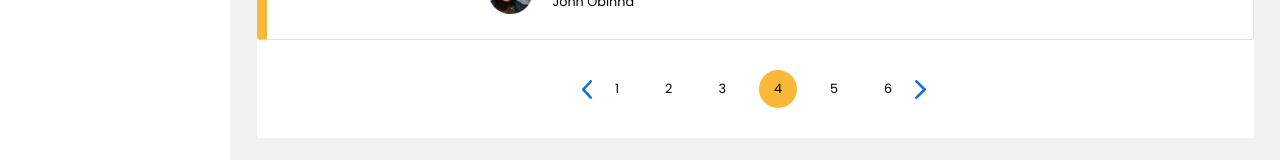
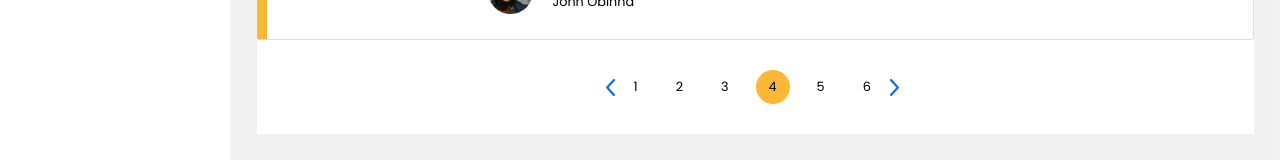
Before and after one commit to horlah/brium, a Vue app: page /trips in a window 1280 px wide. Shown: the part 1178-1338 px from the top of the page. Built offline with nearby package versions, Linux system fonts and the light colour scheme; the HTML template or start-up script is replaced by a standard one.

Commit message:
reduce pagination links spaces

```diff
--- a/src/views/pages/Trip.vue
+++ b/src/views/pages/Trip.vue
@@ -542,13 +542,13 @@ div {
         align-items: center;
 
         div {
-            padding: 10px 13px;
-            margin: 0 10px;
+            padding: 8px 11px;
+            margin: 0 8px;
 
             &.active {
                 background: var(--secondary-color);
                 border-radius: 50px;
-                padding: 10px 15px;
+                padding: 8px 13px;
             }
         }
 
```
